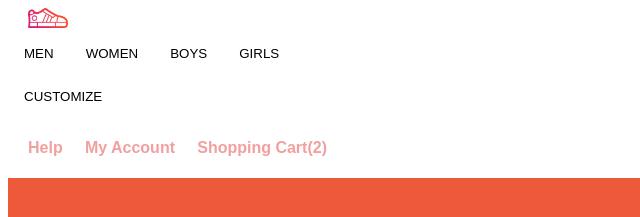
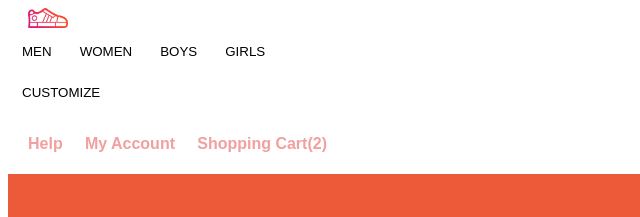
Before and after one commit to TarSoxJr/Day2Assignment, a plain HTML site: page index.html in a window 1280 px wide. Shown: the top 217 px of the page, 0-640 px from the left. Drawn offline with Linux system fonts and the light colour scheme.

Commit message:
Changing font sizes and padding

```diff
--- a/css/master.css
+++ b/css/master.css
@@ -57,6 +57,7 @@
 .footer-link {
   color: #4c3328;
   text-decoration: underline;
+  font-size: 14px;
 }
 
 .button {
@@ -135,17 +136,17 @@ div.tab {
 div.tab button {
     background-color: inherit;
     float: left;
+    outline: none;
     border: none;
-    outline: none;
     cursor: pointer;
-    padding: 14px 16px;
+    padding: 12px 14px;
     transition: 0.3s;
+    border-bottom: solid 2px white;
 }
 
 /* Change background color of buttons on hover */
 div.tab button:hover {
-    background-color: #ed6143;
-
+    border-bottom: solid 2px #ed6143;
 }
 
 /* Create an active/current tablink class */
```
